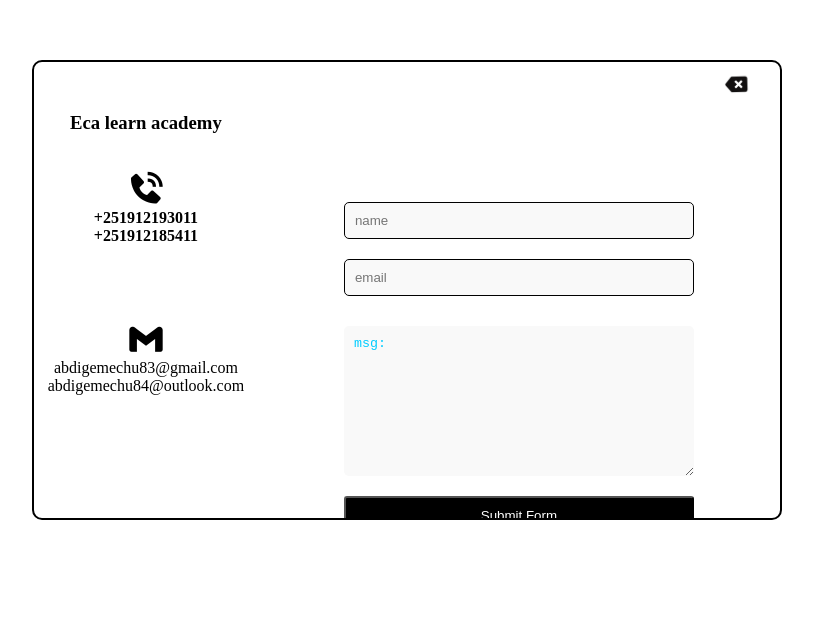
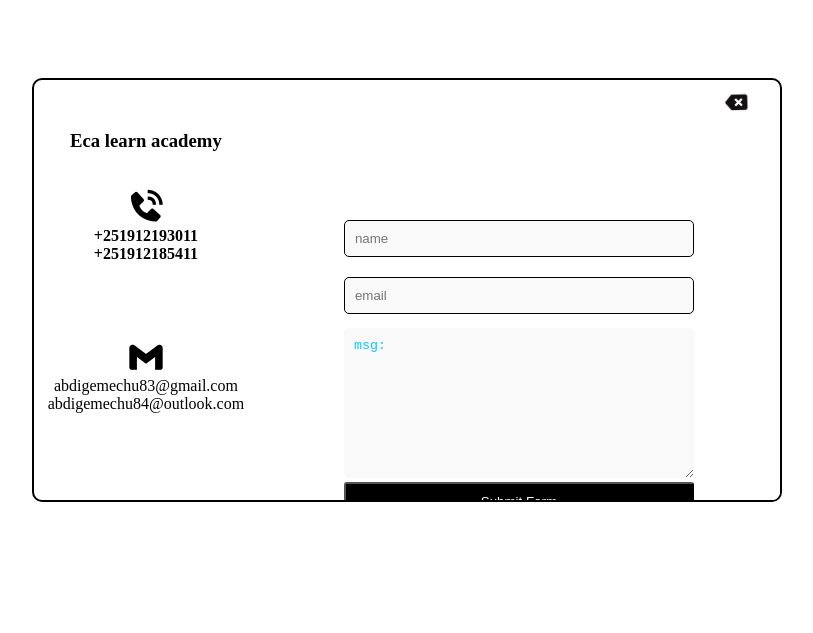
Before and after one commit to eclaegla/quiz, a plain HTML site: page contact.html in a window 1280 px wide. Shown: the part 110-743 px from the top of the page, without its empty margins (233-1046 px from the left). Drawn offline with nearby package versions, Linux system fonts and the light colour scheme.

Commit message:
Update contact.html

```diff
--- a/contact.html
+++ b/contact.html
@@ -36,7 +36,7 @@ textarea{
     height: 150px;
     border: none;
     border-radius: none;
-    margin: 20px 0;
+    margin: 4px 0;
     color: rgb(0, 204, 255);
     padding: 10px;
 }
@@ -128,7 +128,7 @@ msg:
 
         </div>
 
-        <br> <br>
+
     </div>
 
 
```
